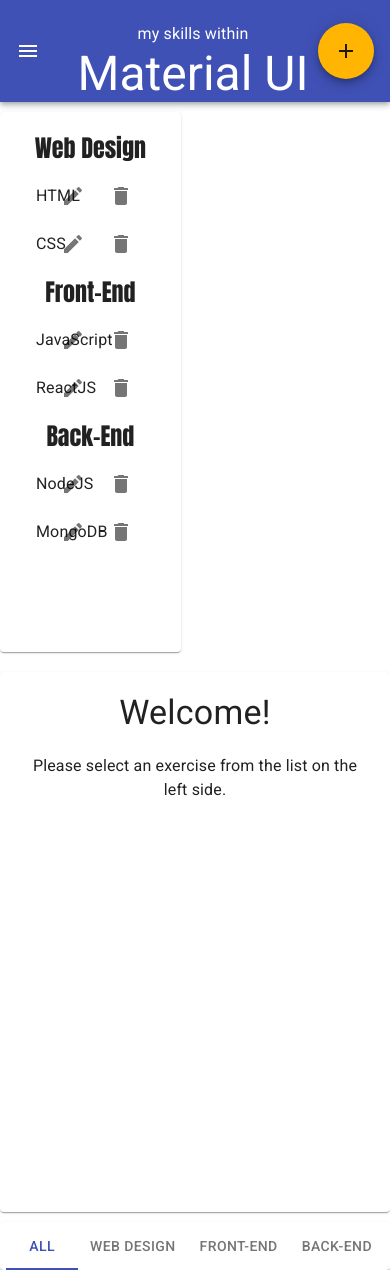
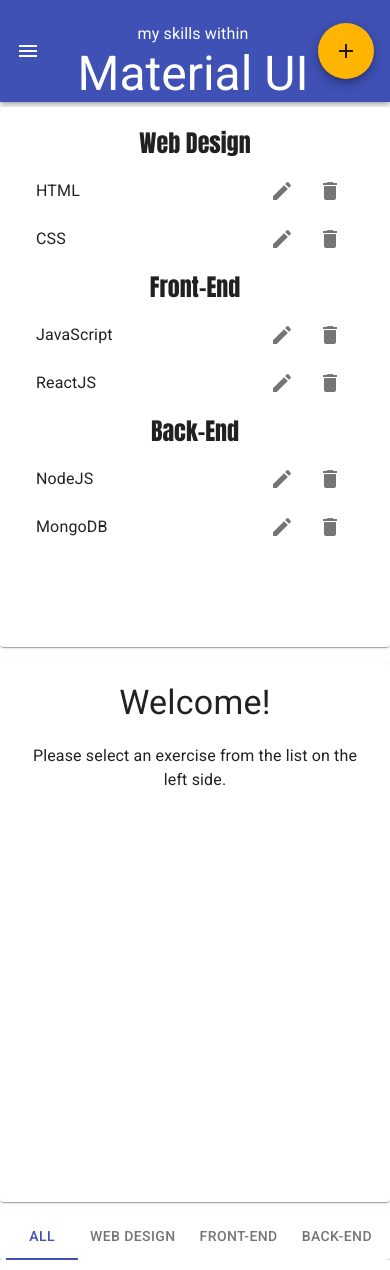
Before and after one commit to MostafaIn/Material-ui-practices, a React (Create React App) app: page / in a window 390 px wide. Built offline with nearby package versions, Linux system fonts and the light colour scheme.

Commit message:
the page is responsive NOW

```diff
--- a/src/App.js
+++ b/src/App.js
@@ -45,10 +45,10 @@ class App extends Component {
     }))
   }
   handleExerciseDelete = id => {
-    this.setState(({ exercises }) => ({
+    this.setState(({ exercises,exercise,editMode }) => ({
       exercises: exercises.filter(ex => ex.id !== id),
-      editMode: false,
-      exercise: {}
+      editMode: exercise.id === id ? false : editMode,
+      exercise: exercise.id === id ? {} : exercise
     }))
   }
   handleExerciseSelectEdit = id => {
--- a/src/components/exercises/Form.jsx
+++ b/src/components/exercises/Form.jsx
@@ -4,7 +4,7 @@ import { withStyles } from '@material-ui/styles';
 
 const styles = theme => ({
     formControl: {
-        width: 300
+        width: 250
     }
 })
 
@@ -18,10 +18,11 @@ class Form extends Component {
             skills: ''
         }
     }
-    componentWillReceiveProps({ exercise }) {
-        this.setState({
-            ...exercise
-        })
+    static getDerivedStateFromProps({ exercise }) {
+        // this.setState({
+        //     ...exercise
+        // })
+        return exercise || null
     }
     handleChange = name => ({ target: { value } }) => {
         this.setState({
--- a/src/components/exercises/Index.jsx
+++ b/src/components/exercises/Index.jsx
@@ -6,7 +6,7 @@ import Form from './Form'
 const styles = {
     Paper: {
         padding: 20,
-        marginTop: 10,
+        marginTop: 5,
         marginBottom: 10,
         height: 500,
         overflowY: 'auto'
@@ -34,7 +34,7 @@ const Index = ({
 }) => {
     return (<div>
         <Grid container>
-            <Grid item sm>
+            <Grid item xs={12} sm={6}>
                 <Paper style={styles.Paper}>
                     {exercises.map(([group, exercises]) => !category || category === group
                         ? <Fragment key={group}>
@@ -58,7 +58,7 @@ const Index = ({
                         : null)}
                 </Paper>
             </Grid>
-            <Grid item sm>
+            <Grid item xs={12} sm={6}>
                 <Paper style={styles.Paper}>
                     {editMode
                         ? <Form
```
